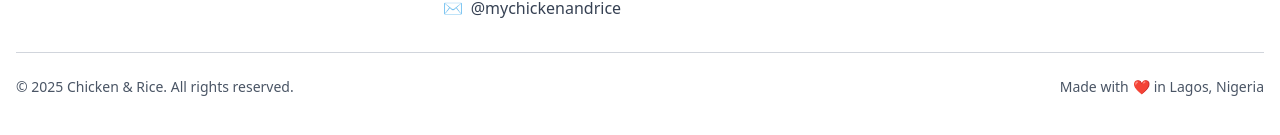
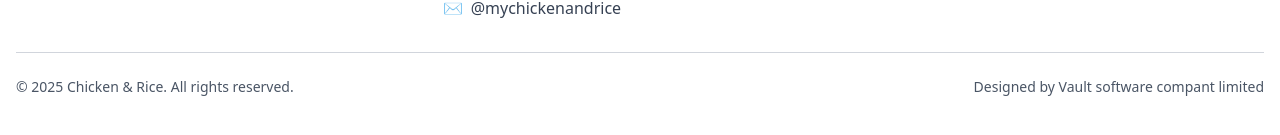
Before and after one commit to devoco91/chickenandrice, a Next.js app: page / in a window 1280 px wide. Shown: the part 1856-1991 px from the top of the page. Built offline with nearby package versions, Linux system fonts and the light colour scheme; no server answers.

Commit message:
Second commit

```diff
--- a/app/components/Footer/Footer.jsx
+++ b/app/components/Footer/Footer.jsx
@@ -89,7 +89,7 @@ function Footer() {
 
             <div className='text-center md:text-right'>
               <p className='text-gray-600 text-sm flex items-center justify-center gap-1'>
-                Made with <span className='text-red-500'>❤️</span> in Lagos, Nigeria
+                Designed by Vault software compant limited
               </p>
             </div>
           </div>
```
